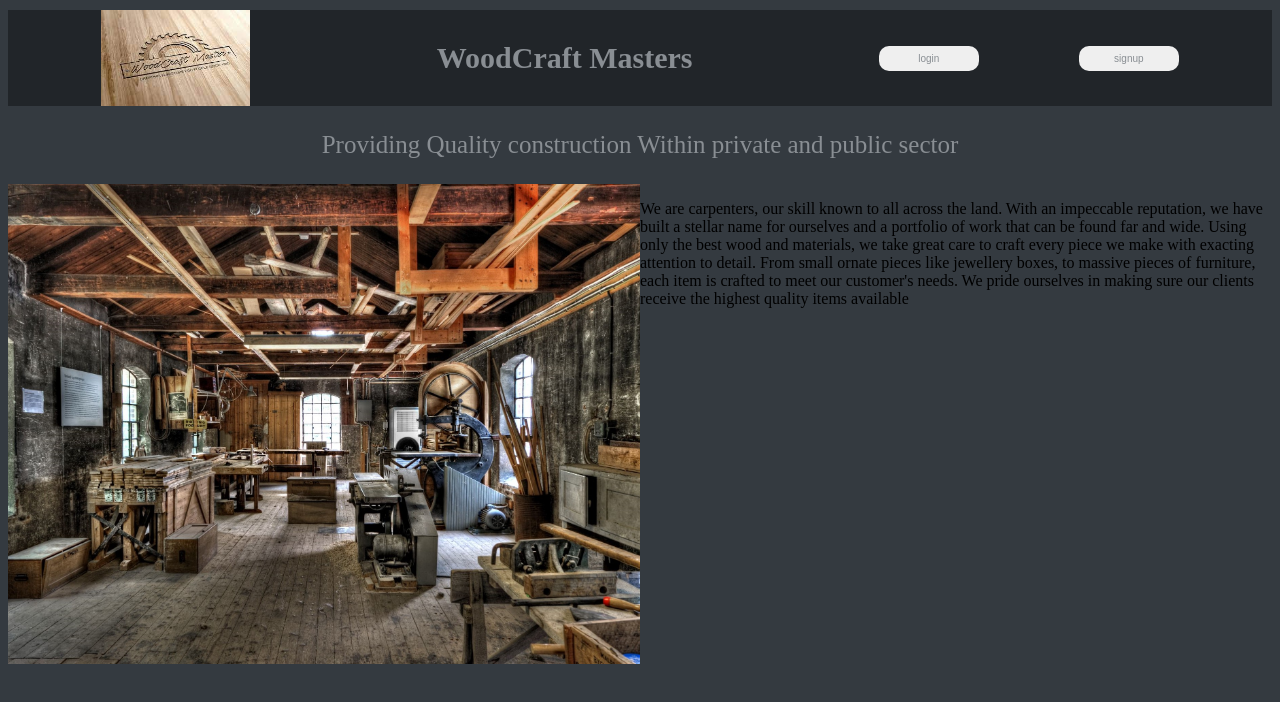
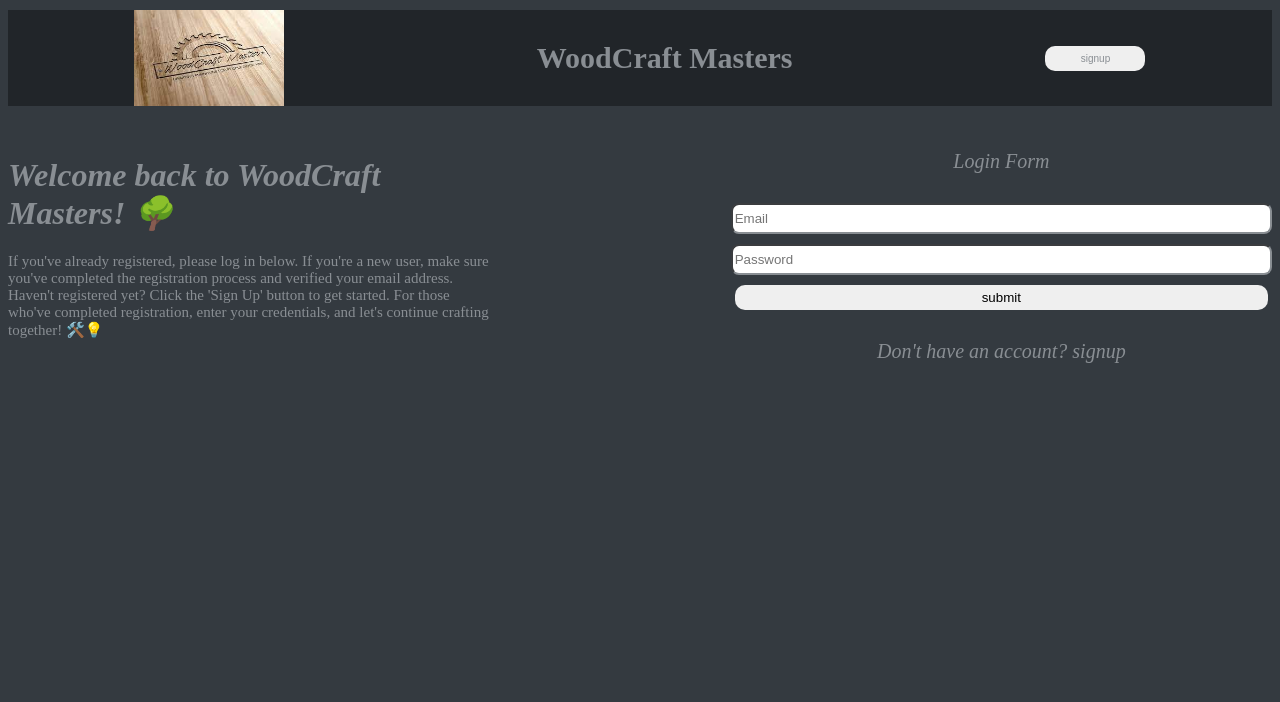
Before and after one commit to Ndigithe-john/CarpentryConnect, a React (Create React App) app in the folder frontend/: page / in a window 1280 px wide. Shown: the top 702 px of the page. Built offline with nearby package versions, Linux system fonts and the light colour scheme.

Commit message:
added the login page

```diff
--- a/frontend/src/App.js
+++ b/frontend/src/App.js
@@ -1,9 +1,11 @@
 import LandingPage from "./pages/LandingPage";
+import LoginPage from "./pages/LoginPage";
+import RegisterPage from "./pages/RegisterPage";
 
 function App() {
   return (
     <div>
-      <LandingPage />
+      <LoginPage />
     </div>
   );
 }
--- /dev/null
+++ b/frontend/src/pages/LoginPage.js
@@ -0,0 +1,36 @@
+import logo from "../assets/logo.jpg";
+const LoginPage = () => {
+  return (
+    <div>
+      <div className="landing_nav">
+        <img src={logo} alt="logo" />
+        <h5>WoodCraft Masters</h5>
+        <div className="landing_buttons">
+          <button className="landing_button">signup</button>
+        </div>
+      </div>
+      <div className="register_display">
+        <div className="paragraph">
+          <h1>Welcome back to WoodCraft Masters! 🌳</h1>
+          <p>
+            If you've already registered, please log in below. If you're a new
+            user, make sure you've completed the registration process and
+            verified your email address. Haven't registered yet? Click the 'Sign
+            Up' button to get started. For those who've completed registration,
+            enter your credentials, and let's continue crafting together! 🛠️💡
+          </p>
+        </div>
+        <form className="register_form">
+          <p>Login Form </p>
+
+          <input placeholder="Email" />
+          <input placeholder="Password" />
+          <button>submit</button>
+          <p>Don't have an account? signup</p>
+        </form>
+      </div>
+    </div>
+  );
+};
+
+export default LoginPage;
--- /dev/null
+++ b/frontend/src/pages/RegisterPage.js
@@ -0,0 +1,65 @@
+import logo from "../assets/logo.jpg";
+import "./pages.css";
+const RegisterPage = () => {
+  return (
+    <div className="register_form_container">
+      <div className="landing_nav">
+        <img src={logo} alt="logo" />
+        <h5>WoodCraft Masters</h5>
+        <div className="landing_buttons">
+          <button className="landing_button">login</button>
+        </div>
+      </div>
+      <div className="register_display">
+        <div className="paragraph">
+          <h1>Thank you for choosing WoodCraft Masters! 🌟</h1>
+          <p>
+            To complete your registration, please enter your details below.
+            After submission, you will receive a verification message at the
+            provided email address. Once verified, you can proceed to log in and
+            explore the world of woodworking opportunities. We look forward to
+            having you as a part of our community! 🛠️✨
+          </p>
+        </div>
+        <form className="register_form">
+          <p>Register Form </p>
+          <input placeholder="FirstName" />
+          <input placeholder="LastName" />
+          <input placeholder="Email" />
+          <input placeholder="PhoneNumber" />
+          <select>
+            <option>Carpenter</option>
+            <option>WorkshopOwner</option>
+          </select>
+          <select>
+            <option>Diploma in Capentry and Renovation</option>
+            <option>Level 2 Diploma in Site Capentry</option>
+            <option>Level 3 Diploma in site Capentry</option>
+            <option>Cetificate in Capentry</option>
+          </select>
+          <input type="file" />
+          <input placeholder="WorkshopName" />
+          <input placeholder="location" />
+          <input placeholder="password" />
+          <input placeholder="confirm password" />
+          <button>submit</button>
+          <p>Already have an account? login to proceed</p>
+        </form>
+      </div>
+    </div>
+  );
+};
+
+export default RegisterPage;
+
+// FirstName NVARCHAR(50) NOT NULL,
+// LastName NVARCHAR(50) NOT NULL,
+// Email NVARCHAR(255) NOT NULL UNIQUE,
+// PhoneNumber NVARCHAR(20),
+// Role NVARCHAR(50) NOT NULL,
+// Status NVARCHAR(50) DEFAULT 'Waiting' NOT NULL,
+// QualificationLevel NVARCHAR(50),
+// DocumentPath NVARCHAR(255),
+// WorkshopName NVARCHAR(255),
+// WorkshopLocation NVARCHAR(255),
+// PasswordHash NVARCHAR(255) NOT NULL
--- a/frontend/src/pages/pages.css
+++ b/frontend/src/pages/pages.css
@@ -53,9 +53,65 @@
 }
 .background-container {
   display: flex;
+  gap: 8px;
 }
 .background-container img {
   width: 50%;
   height: 60vh;
   object-fit: cover;
 }
+.background-container p {
+  color: var(--color-text-dark);
+  font-size: 30px;
+  font-style: italic;
+}
+
+.register_form {
+  margin-top: 3vh;
+  display: flex;
+  justify-content: center;
+  align-items: center;
+  flex-direction: column;
+  gap: 10px;
+}
+.register_form p {
+  font-size: 20px;
+  color: var(--color-text-dark);
+  font-style: italic;
+}
+.register_form input {
+  height: 25px;
+  border-radius: 8px;
+  border-color: var(--color-text-dark);
+  width: 40em;
+}
+.register_form button {
+  height: 25px;
+  border-radius: 10px;
+  outline: none;
+  border: none;
+  width: 40em;
+}
+.register_form select {
+  height: 25px;
+  border-radius: 8px;
+  border-color: var(--color-text-dark);
+  width: 40em;
+}
+.register_display {
+  display: flex;
+  justify-content: center;
+  gap: 15em;
+}
+.register_display .paragraph {
+  width: 50rem;
+  align-self: center;
+}
+.paragraph > h1 {
+  font-style: italic;
+  color: var(--color-text-dark);
+}
+.paragraph p {
+  font-size: 15px;
+  color: var(--color-text-dark);
+}
```
